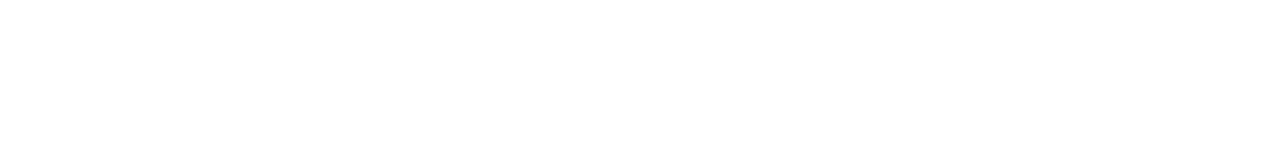
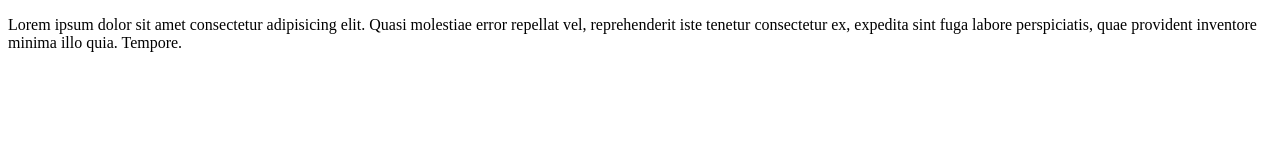
Before and after one commit to AyMk544/Git2, a plain HTML site: page index.html in a window 1280 px wide. Drawn offline with Linux system fonts and the light colour scheme.

Commit message:
add para

```diff
--- a/index.html
+++ b/index.html
@@ -8,7 +8,9 @@
 </head>
 
 <body>
-
+    <p>Lorem ipsum dolor sit amet consectetur adipisicing elit. Quasi molestiae error repellat vel, reprehenderit iste
+        tenetur consectetur ex, expedita sint fuga labore perspiciatis, quae provident inventore minima illo quia.
+        Tempore.</p>
 </body>
 
 </html>
```
